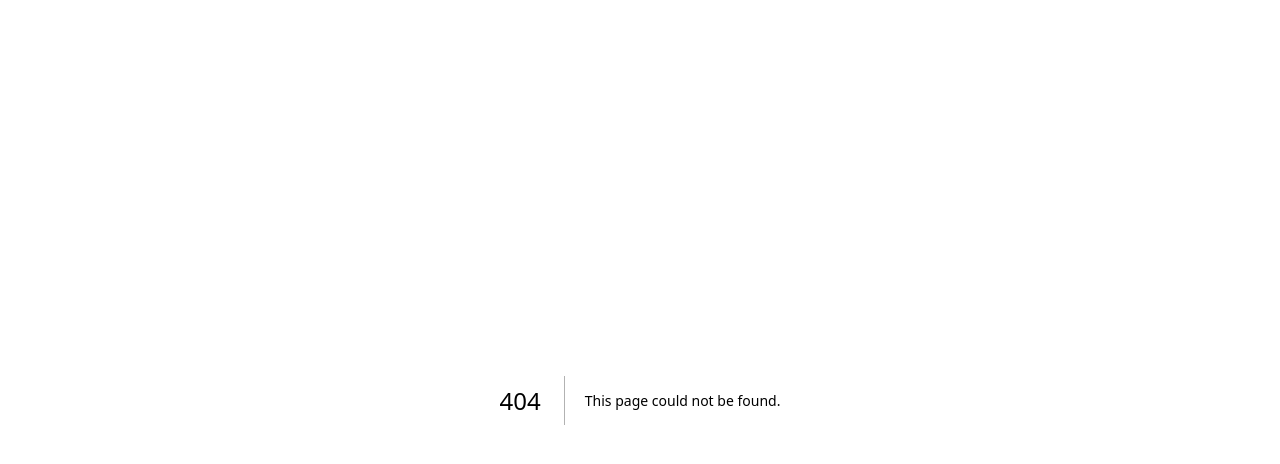
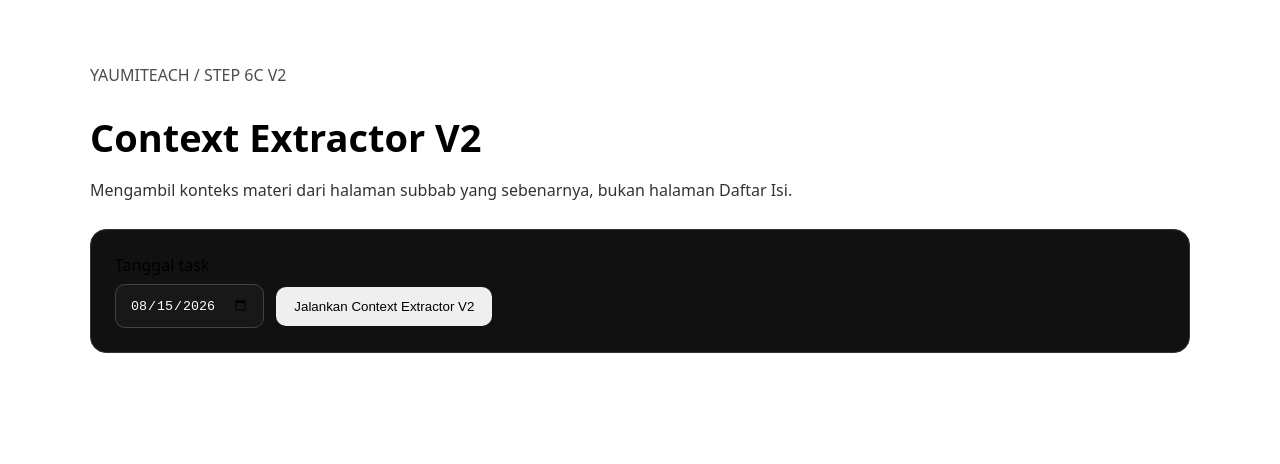
Before and after one commit to Tahjud-yaumil/Ai-Teacher, a Next.js app: page /context-extractor-v2 in a window 1280 px wide. Before the commit this address had no page. Shown: the top 464 px of the page. Built offline with nearby package versions, Linux system fonts and the light colour scheme.

Commit message:
feat: add Context Extractor v2 test page

```diff
--- /dev/null
+++ b/app/context-extractor-v2/page.jsx
@@ -0,0 +1,72 @@
+'use client';
+
+import { useState } from 'react';
+
+export default function ContextExtractorV2Page() {
+  const [tanggal, setTanggal] = useState('2026-08-15');
+  const [loading, setLoading] = useState(false);
+  const [result, setResult] = useState(null);
+  const [error, setError] = useState('');
+
+  async function run() {
+    setLoading(true);
+    setError('');
+    setResult(null);
+    try {
+      const res = await fetch('/api/context-extractor-v2', {
+        method: 'POST',
+        headers: { 'Content-Type': 'application/json' },
+        body: JSON.stringify({ tanggal }),
+      });
+      const data = await res.json();
+      if (!res.ok) throw new Error(data?.reason || data?.error || `HTTP ${res.status}`);
+      setResult(data);
+    } catch (e) {
+      setError(e instanceof Error ? e.message : 'Gagal menjalankan Context Extractor V2.');
+    } finally {
+      setLoading(false);
+    }
+  }
+
+  return (
+    <main style={{ maxWidth: 1100, margin: '0 auto', padding: 40, fontFamily: 'system-ui, sans-serif' }}>
+      <p style={{ opacity: 0.7 }}>YAUMITEACH / STEP 6C V2</p>
+      <h1 style={{ fontSize: 38, marginBottom: 8 }}>Context Extractor V2</h1>
+      <p style={{ opacity: 0.8, marginBottom: 28 }}>
+        Mengambil konteks materi dari halaman subbab yang sebenarnya, bukan halaman Daftar Isi.
+      </p>
+
+      <section style={{ border: '1px solid #333', borderRadius: 16, padding: 24, background: '#111' }}>
+        <label style={{ display: 'block', marginBottom: 8 }}>Tanggal task</label>
+        <div style={{ display: 'flex', gap: 12, alignItems: 'center', flexWrap: 'wrap' }}>
+          <input
+            type="date"
+            value={tanggal}
+            onChange={(e) => setTanggal(e.target.value)}
+            style={{ padding: '12px 14px', borderRadius: 10, border: '1px solid #444', background: '#181818', color: '#fff' }}
+          />
+          <button
+            type="button"
+            onClick={run}
+            disabled={loading}
+            style={{ padding: '12px 18px', borderRadius: 10, border: 0, cursor: loading ? 'wait' : 'pointer' }}
+          >
+            {loading ? 'Menjalankan...' : 'Jalankan Context Extractor V2'}
+          </button>
+        </div>
+      </section>
+
+      {error && (
+        <pre style={{ marginTop: 20, whiteSpace: 'pre-wrap', color: '#ff8f8f', background: '#261616', padding: 20, borderRadius: 12 }}>
+          {error}
+        </pre>
+      )}
+
+      {result && (
+        <pre style={{ marginTop: 20, whiteSpace: 'pre-wrap', overflowX: 'auto', background: '#0d0d0d', padding: 20, borderRadius: 12, border: '1px solid #333', lineHeight: 1.5 }}>
+          {JSON.stringify(result, null, 2)}
+        </pre>
+      )}
+    </main>
+  );
+}
```
